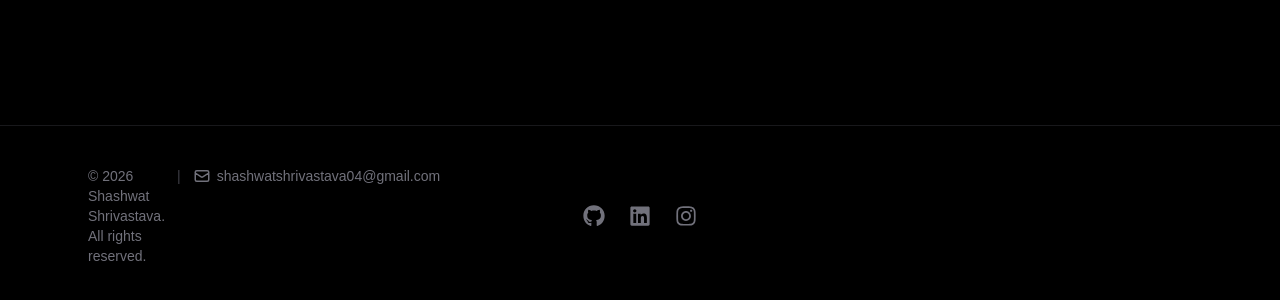
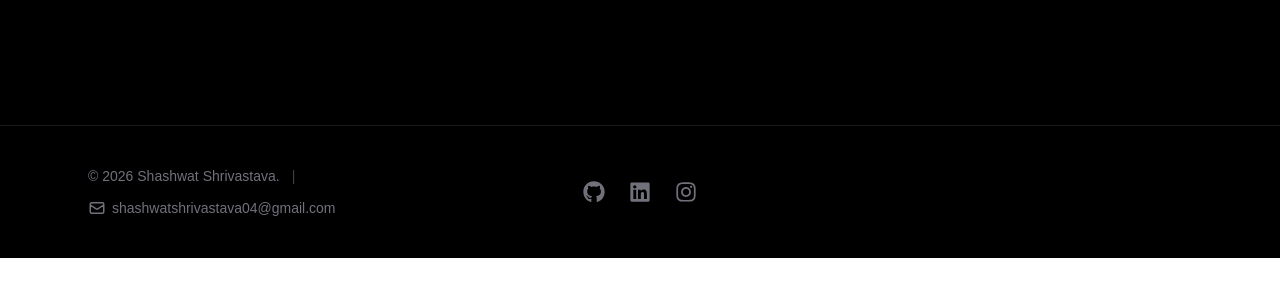
Before and after one commit to Shashwat2244/shashwat-portfolio-new, a Next.js app: page / in a window 1280 px wide. Shown: the part 9845-10145 px from the top of the page. After the commit the page ends 10103 px from the top, so only its background shows below. Built offline with nearby package versions, Linux system fonts and the light colour scheme.

Commit message:
Added Email at Footer

```diff
--- a/components/Footer.tsx
+++ b/components/Footer.tsx
@@ -7,13 +7,12 @@ export default function Footer() {
 
   return (
     <footer className="py-10 pb-28 md:pb-10 bg-black border-t border-zinc-900 text-zinc-500 relative z-10">
-      {/* Added pb-28 on mobile to ensure the chatbot doesn't overlap the footer content */}
       <div className="max-w-6xl mx-auto px-6 flex flex-col md:flex-row items-center justify-between gap-6">
 
-        {/* Copyright Section (Left aligned on desktop, centered on mobile) */}
-        <div className="flex-1 flex flex-col md:flex-row items-center md:items-start gap-3 text-center md:text-left text-sm font-medium">
-          <span>&copy; {currentYear} Shashwat Shrivastava. All rights reserved.</span>
-          <span className="hidden md:inline text-zinc-700">|</span>
+        {/* Copyright and Email Section (Forced inline to prevent wrapping misalignments) */}
+        <div className="flex-1 flex flex-wrap items-center justify-center md:justify-start gap-3 text-center md:text-left text-sm font-medium">
+          <span>&copy; {currentYear} Shashwat Shrivastava.</span>
+          <span className="hidden lg:inline text-zinc-700">|</span>
           <a
             href="mailto:shashwatshrivastava04@gmail.com"
             className="flex items-center gap-1.5 hover:text-white transition-colors duration-300"
```
